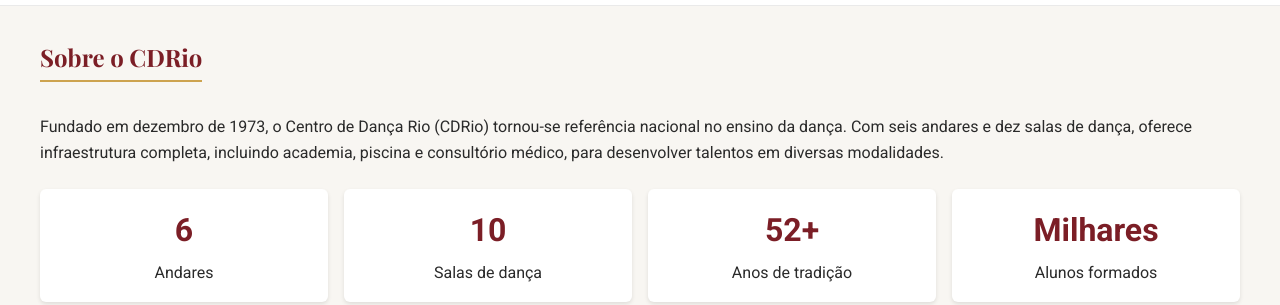
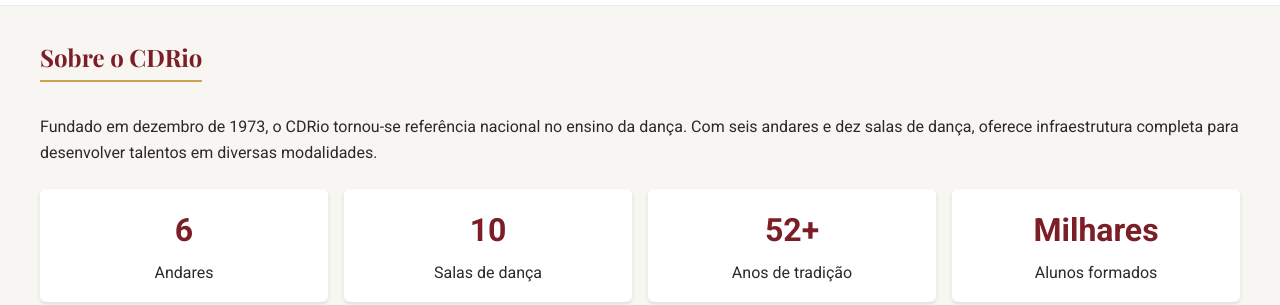
Before and after one commit to vitorcamposguimaraes/cdrio-site, a plain HTML site: page index.html in a window 1280 px wide. Shown: the part 517-822 px from the top of the page. Drawn offline with nearby package versions, Linux system fonts and the light colour scheme.

Commit message:
Shorten description of CDRio in index.html

```diff
--- a/index.html
+++ b/index.html
@@ -38,7 +38,7 @@
     <!-- About section -->
     <section id="sobre">
       <h2>Sobre o CDRio</h2>
-      <p>Fundado em dezembro de 1973, o Centro de Dança Rio (CDRio) tornou-se referência nacional no ensino da dança. Com seis andares e dez salas de dança, oferece infraestrutura completa, incluindo academia, piscina e consultório médico, para desenvolver talentos em diversas modalidades.</p>
+      <p>Fundado em dezembro de 1973, o CDRio tornou-se referência nacional no ensino da dança. Com seis andares e dez salas de dança, oferece infraestrutura completa para desenvolver talentos em diversas modalidades.</p>
       <div class="metrics">
         <div><span class="number">6</span><span class="label">Andares</span></div>
         <div><span class="number">10</span><span class="label">Salas de dança</span></div>
```
